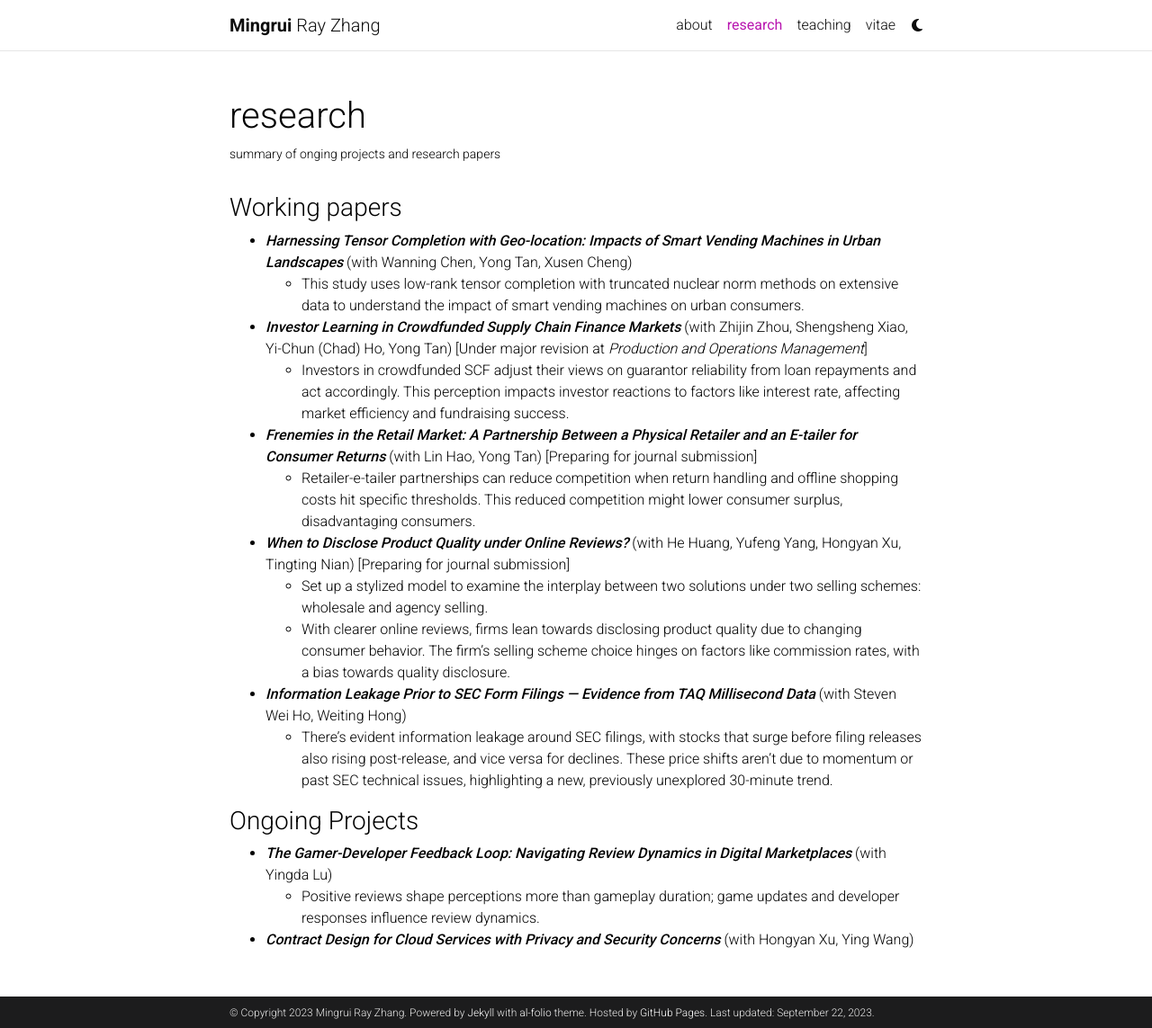
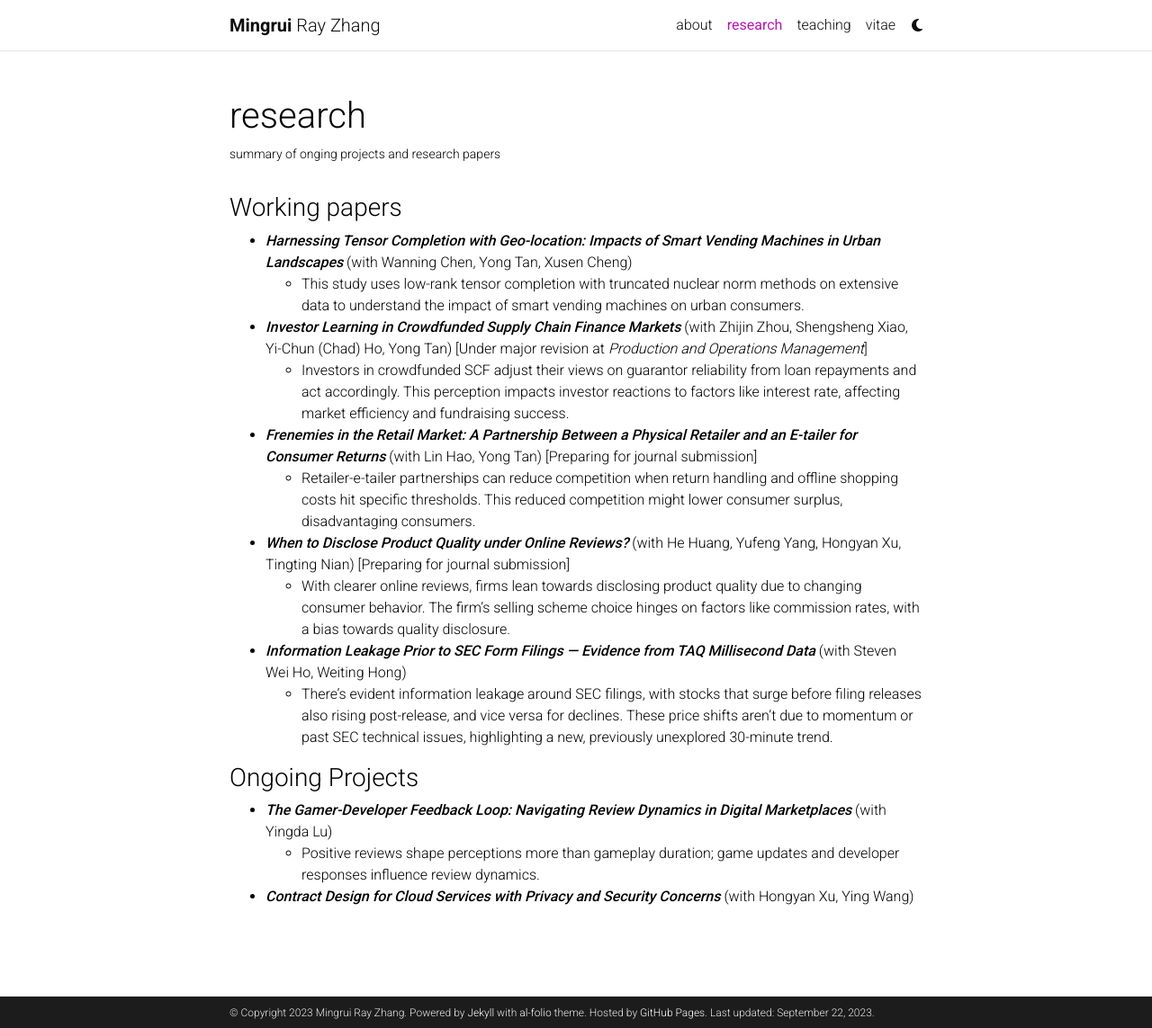
Before and after one commit to MingruiRayZhang/MingruiRayZhang.github.io, a Jekyll site: the page built from _pages/research.md, in a window 1280 px wide and 1143 px high. Shown: the whole window at 90% size. Built offline with Jekyll 4.4.1, drawn with Linux system fonts in a browser that asks for light colours; comment, search, counter and statistics services are not loaded; a style sheet for code colours, icons or effects is not loaded.

Commit message:
Update research.md

```diff
--- a/_pages/research.md
+++ b/_pages/research.md
@@ -19,7 +19,6 @@ nav_order: 2
   -  Retailer-e-tailer partnerships can reduce competition when return handling and offline shopping costs hit specific thresholds. This reduced competition might lower consumer surplus, disadvantaging consumers.
 
 - ***When to Disclose Product Quality under Online Reviews?*** (with He Huang, Yufeng Yang, Hongyan Xu, Tingting Nian) [Preparing for journal submission]
-  - Set up a stylized model to examine the interplay between two solutions under two selling schemes: wholesale and agency selling.
   - With clearer online reviews, firms lean towards disclosing product quality due to changing consumer behavior. The firm's selling scheme choice hinges on factors like commission rates, with a bias towards quality disclosure.
 
 - ***Information Leakage Prior to SEC Form Filings --- Evidence from TAQ Millisecond Data*** (with Steven Wei Ho, Weiting Hong)
```
